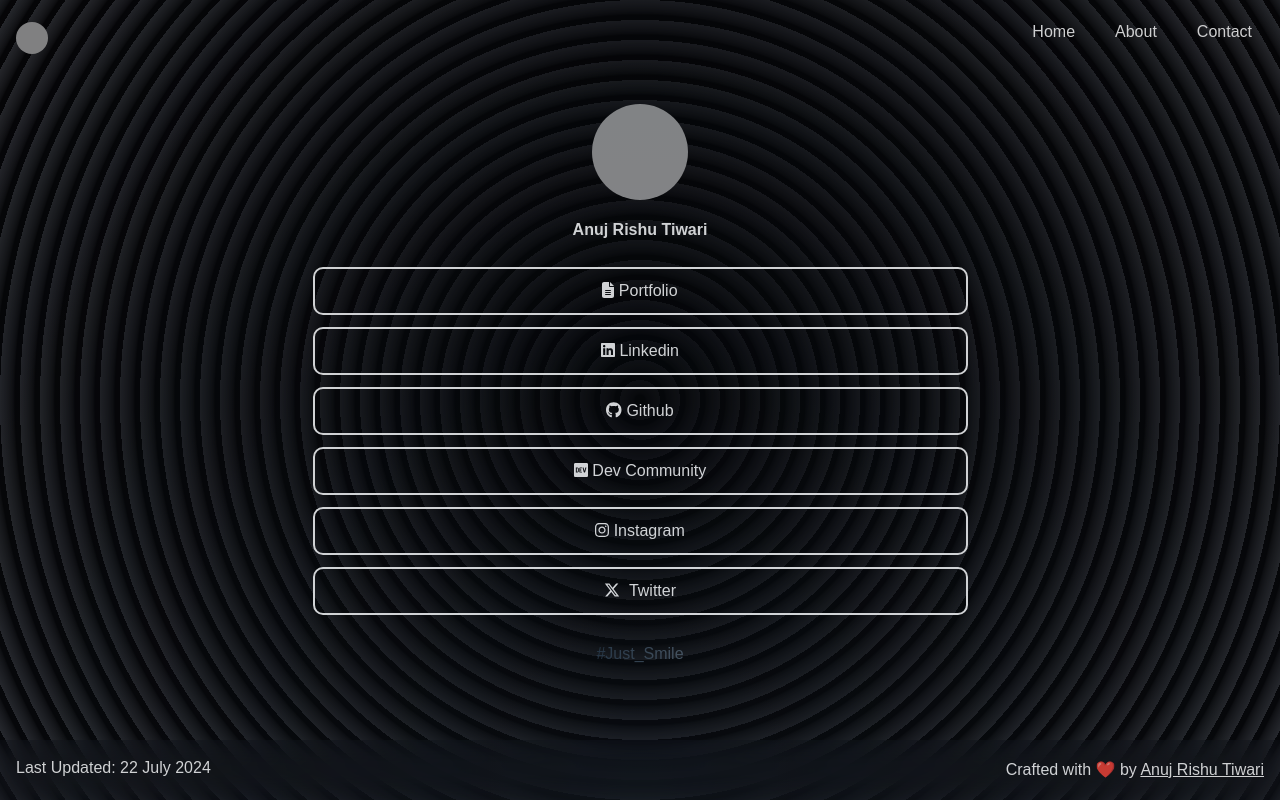
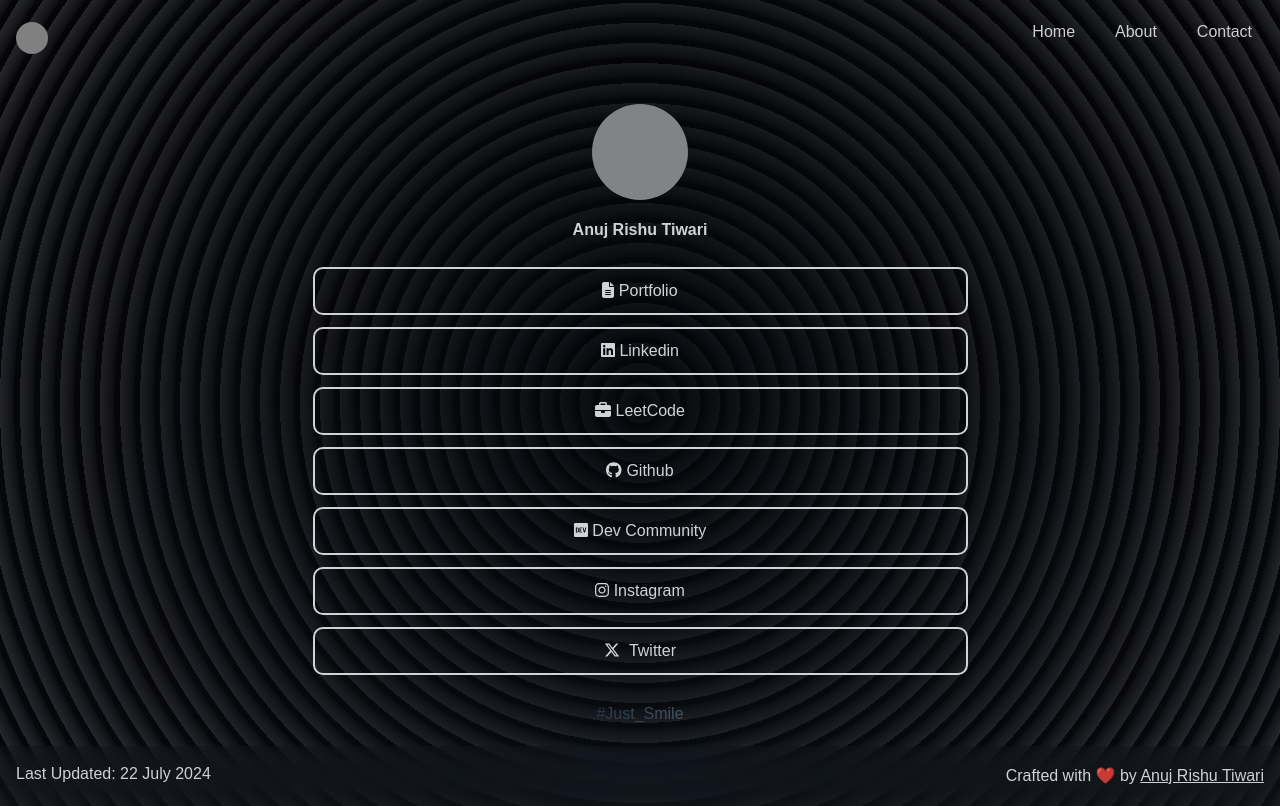
Before and after one commit to anuj-rishu/Portfolio-and-Linktree, a React (Create React App) app in the folder Frontend/: page / in a window 1280 px wide. Built offline with nearby package versions, Linux system fonts and the light colour scheme; no server answers; grey boxes are pictures that could not be loaded.

Commit message:
added leetcode link

```diff
--- a/Frontend/src/components/LinkTree.js
+++ b/Frontend/src/components/LinkTree.js
@@ -1,10 +1,10 @@
 import React from 'react';
 import { FontAwesomeIcon } from '@fortawesome/react-fontawesome';
-import { faGithub, faLinkedin, faInstagram, faXTwitter, faDev } from '@fortawesome/free-brands-svg-icons';
+import { faGithub, faLinkedin,faCode, faInstagram, faXTwitter, faDev } from '@fortawesome/free-brands-svg-icons';
 
 import { faBriefcase,faFileAlt } from '@fortawesome/free-solid-svg-icons';
 import ImageComponent from './ImageComponent';
-import { Link } from 'react-router-dom'
+
 
 
 function Linktree( {UserName}) {
@@ -33,6 +33,10 @@
        <a className="link" href={process.env.REACT_APP_LINKEDIN_URL} target="_blank" rel="noopener noreferrer">
     <FontAwesomeIcon icon={faLinkedin} />&nbsp;Linkedin
 </a>
+<a className="link" href={process.env.REACT_APP_LEETCODE_URL} target="_blank" rel="noopener noreferrer">
+    <FontAwesomeIcon icon={faBriefcase} />&nbsp;LeetCode
+
+</a>
 <a className="link" href={process.env.REACT_APP_GITHUB_URL} target="_blank" rel="noopener noreferrer">
     <FontAwesomeIcon icon={faGithub} />&nbsp;Github
 </a>
```
